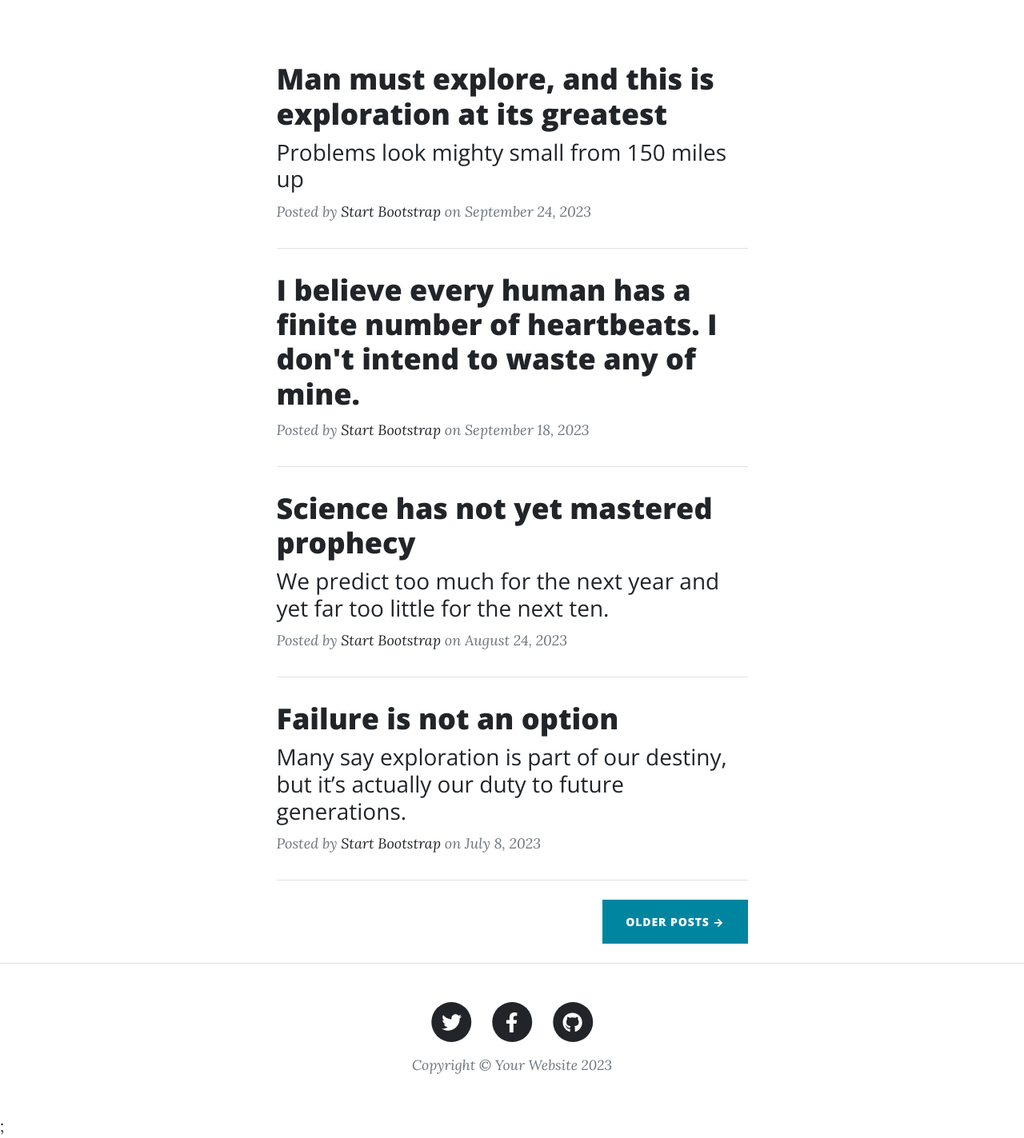
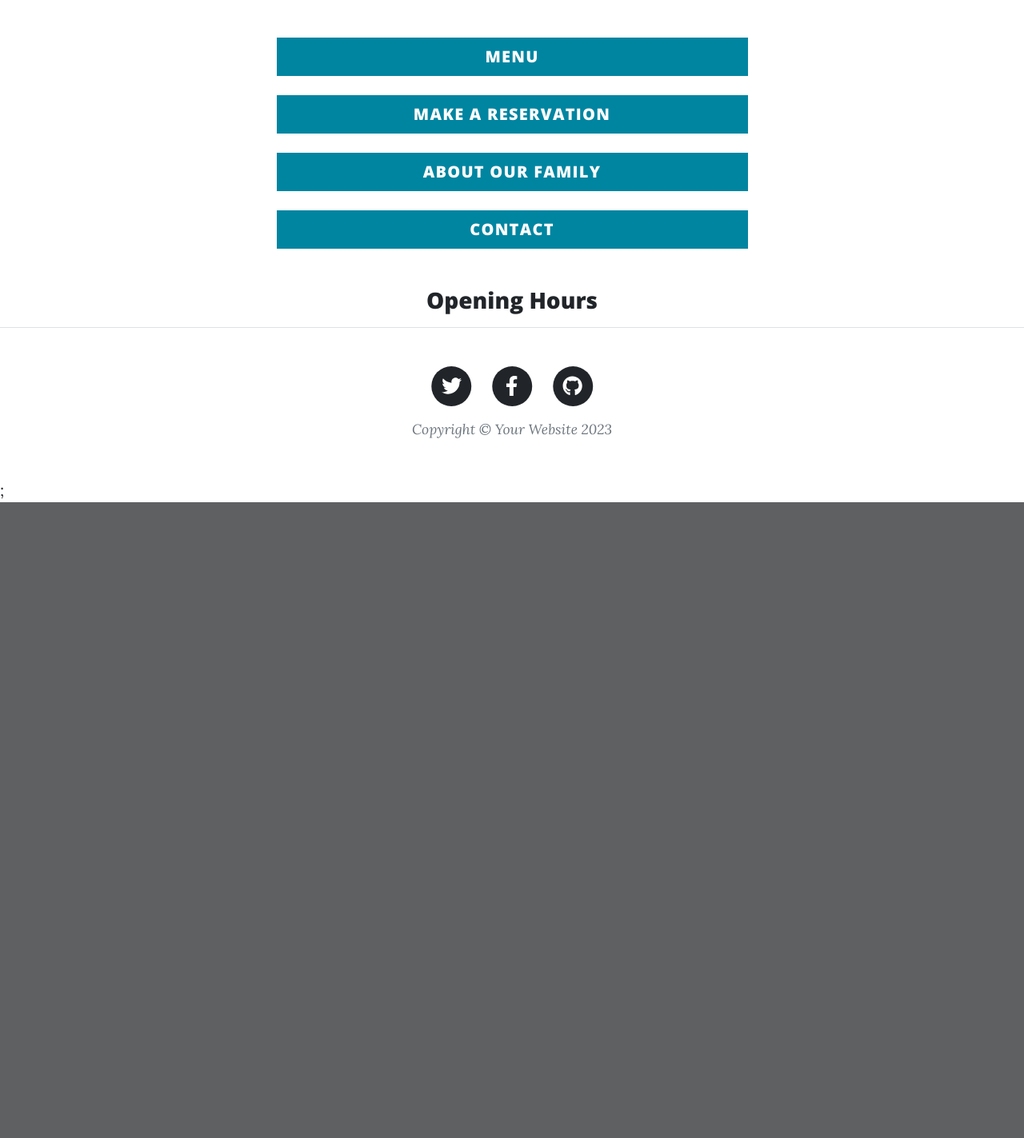
Before and after one commit to DesislavaNaydenova/PP4_OurFamilyRestaurant, a Django app: page / in a window 1280 px wide. Shown: the part 629-2052 px from the top of the page at 80% size. After the commit the page ends 1257 px from the top, so only its background shows below. Run offline with Django 4.2, Linux system fonts and the light colour scheme; some libraries are stand-ins or nearby versions.

Commit message:
Add navigation buttons to index.html and edit the navigation in base.html

```diff
--- a/hello_alps/templates/hello_alps/index.html
+++ b/hello_alps/templates/hello_alps/index.html
@@ -7,61 +7,28 @@
 <div class="container px-4 px-lg-5">
     <div class="row gx-4 gx-lg-5 justify-content-center">
         <div class="col-md-10 col-lg-8 col-xl-7">
-            <!-- Post preview-->
-            <div class="post-preview">
-                <a href="post.html">
-                    <h2 class="post-title">Man must explore, and this is exploration at its greatest</h2>
-                    <h3 class="post-subtitle">Problems look mighty small from 150 miles up</h3>
-                </a>
-                <p class="post-meta">
-                    Posted by
-                    <a href="#!">Start Bootstrap</a>
-                    on September 24, 2023
-                </p>
+            <!-- Button link Menu -->
+            <div class="d-grid gap-2 mb-4">
+                <a href="menu_list.html" class="btn btn-primary btn-lg text-uppercase">Menu</a>
             </div>
-            <!-- Divider-->
-            <hr class="my-4" />
-            <!-- Post preview-->
-            <div class="post-preview">
-                <a href="post.html"><h2 class="post-title">I believe every human has a finite number of heartbeats. I don't intend to waste any of mine.</h2></a>
-                <p class="post-meta">
-                    Posted by
-                    <a href="#!">Start Bootstrap</a>
-                    on September 18, 2023
-                </p>
+            <!-- Button link Reservation -->
+            <div class="d-grid gap-2 mb-4">
+                <a href="resertvation.html" class="btn btn-primary btn-lg text-uppercase">Make a Reservation</a>
             </div>
-            <!-- Divider-->
-            <hr class="my-4" />
-            <!-- Post preview-->
-            <div class="post-preview">
-                <a href="post.html">
-                    <h2 class="post-title">Science has not yet mastered prophecy</h2>
-                    <h3 class="post-subtitle">We predict too much for the next year and yet far too little for the next ten.</h3>
-                </a>
-                <p class="post-meta">
-                    Posted by
-                    <a href="#!">Start Bootstrap</a>
-                    on August 24, 2023
-                </p>
+             <!-- Button link About Our Family -->
+             <div class="d-grid gap-2 mb-4">
+                <a href="about.html" class="btn btn-primary btn-lg text-uppercase">About Our Family</a>
             </div>
-            <!-- Divider-->
-            <hr class="my-4" />
-            <!-- Post preview-->
-            <div class="post-preview">
-                <a href="post.html">
-                    <h2 class="post-title">Failure is not an option</h2>
-                    <h3 class="post-subtitle">Many say exploration is part of our destiny, but it’s actually our duty to future generations.</h3>
-                </a>
-                <p class="post-meta">
-                    Posted by
-                    <a href="#!">Start Bootstrap</a>
-                    on July 8, 2023
-                </p>
+             <!-- Button link Location -->
+             <div class="d-grid gap-2 mb-4">
+                <a href="contact.html" class="btn btn-primary btn-lg text-uppercase">Contact</a>
             </div>
-            <!-- Divider-->
-            <hr class="my-4" />
-            <!-- Pager-->
-            <div class="d-flex justify-content-end mb-4"><a class="btn btn-primary text-uppercase" href="#!">Older Posts →</a></div>
+            <!-- Opening Hours Section -->
+            <div class="opening-hours mt-5">
+                <h3 class="text-center">Opening Hours</h3>
+                <ul class="list-unstyled text-center">
+                </ul>
+            </div>
         </div>
     </div>
 </div>
--- a/templates/base.html
+++ b/templates/base.html
@@ -8,7 +8,7 @@
     <meta name="description"
         content="Welcome to Our Family Restaurant! Explore our menu, learn about our story, and enjoy a delightful dining experience." />
     <meta name="author" content="Desislava Naydenova" />
-    <title>Clean Blog - Start Bootstrap Theme</title>
+    <title>Our Family Restaurant</title>
     <link rel="icon" type="image/x-icon" href="assets/favicon.ico" />
     <!-- Font Awesome icons (free version)-->
     <script src="https://use.fontawesome.com/releases/v6.3.0/js/all.js" crossorigin="anonymous"></script>
@@ -35,8 +35,8 @@
             <div class="collapse navbar-collapse" id="navbarResponsive">
                 <ul class="navbar-nav ms-auto py-4 py-lg-0">
                     <li class="nav-item"><a class="nav-link px-lg-3 py-3 py-lg-4" href="index.html">Home</a></li>
-                    <li class="nav-item"><a class="nav-link px-lg-3 py-3 py-lg-4" href="about.html">About</a></li>
-                    <li class="nav-item"><a class="nav-link px-lg-3 py-3 py-lg-4" href="post.html">Sample Post</a></li>
+                    <li class="nav-item"><a class="nav-link px-lg-3 py-3 py-lg-4" href="menu_list.html">Menu</a></li>
+                    <li class="nav-item"><a class="nav-link px-lg-3 py-3 py-lg-4" href="post.html">Reservation</a></li>
                     <li class="nav-item"><a class="nav-link px-lg-3 py-3 py-lg-4" href="contact.html">Contact</a></li>
                 </ul>
             </div>
```
